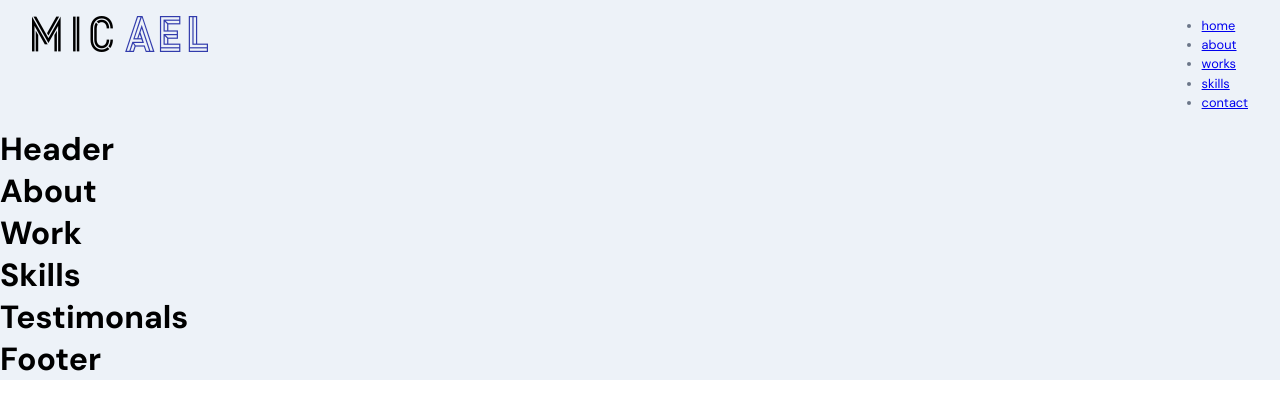
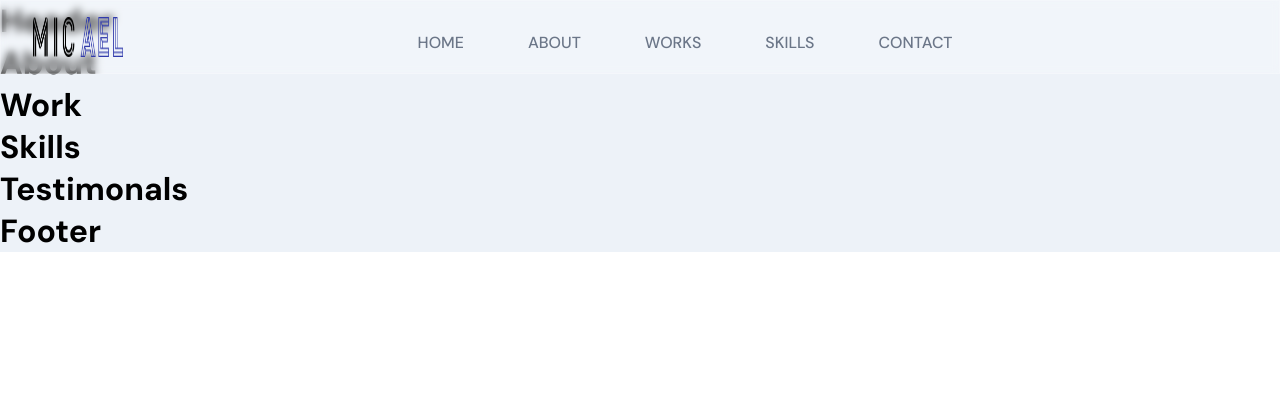
Before and after one commit to HaileabWolde/Haileab-s_Portfolio, a React (Create React App) app in the folder client/: page / in a window 1280 px wide. Shown: the top 418 px of the page. Built offline with nearby package versions, Linux system fonts and the light colour scheme.

Commit message:
added css properties

```diff
--- a/client/src/components/Navbar/Navbar.jsx
+++ b/client/src/components/Navbar/Navbar.jsx
@@ -9,8 +9,8 @@
       </div>
       <ul className='app__navbar-links'>
         {
-          ['home', 'about', 'works', 'skills', 'contact'].map((item)=> (
-            <li key={`link-${item}`} className=' p-text'>
+          ['Home', 'About', 'Works', 'Skills', 'Contact'].map((item)=> (
+            <li key={`link-${item}`} className=''>
               <div/>
               <a href={`#${item}`}>{item}</a>
             </li>
--- a/client/src/components/Navbar/Navbar.scss
+++ b/client/src/components/Navbar/Navbar.scss
@@ -1,5 +1,68 @@
 .app__navbar {
     display: flex;
+    width: 100%;
     justify-content: space-between;
     padding: 1rem 2rem;
+    background-color: rgba(255,255,255, 0.25);
+    border: 1px solid rgba(255,255,255,0.18);
+    position: fixed;
+    backdrop-filter: blur(4px) ;
+    z-index: 2;
 }
+.app__navbar-logo {
+
+    display: flex;
+    align-items: center;
+
+    img{
+        width: 90px;
+        height: 40px;
+    }
+    @media  screen and (min-width: 2000px) {
+        width: 180px;
+        height: 40px
+    }
+
+}
+
+.app__navbar-links {
+    flex: 1;
+    display: flex;
+    justify-content: center;
+    align-items: center;
+
+    li{
+     margin: 0rem 2rem;
+     cursor: pointer;
+     display: flex;
+     flex-direction: column;
+
+     div{
+        height: 5px;
+        width: 5px;
+        margin-left: auto;
+        margin-right: auto;
+        border-radius: 50%;
+        background: transparent;
+        margin-bottom: 5px;
+
+
+     }
+     a{
+        text-decoration: none;
+        color: var(--gray-color);
+        text-transform: uppercase;
+        transition: all 0.3s ease-in-out;
+        font-weight: 500;
+        &:hover{
+            color: var(--secondary-color)
+        }
+     }
+     &:hover{
+        div{
+            background: var(--secondary-color) ;
+        }
+
+    }
+    }
+}
```
